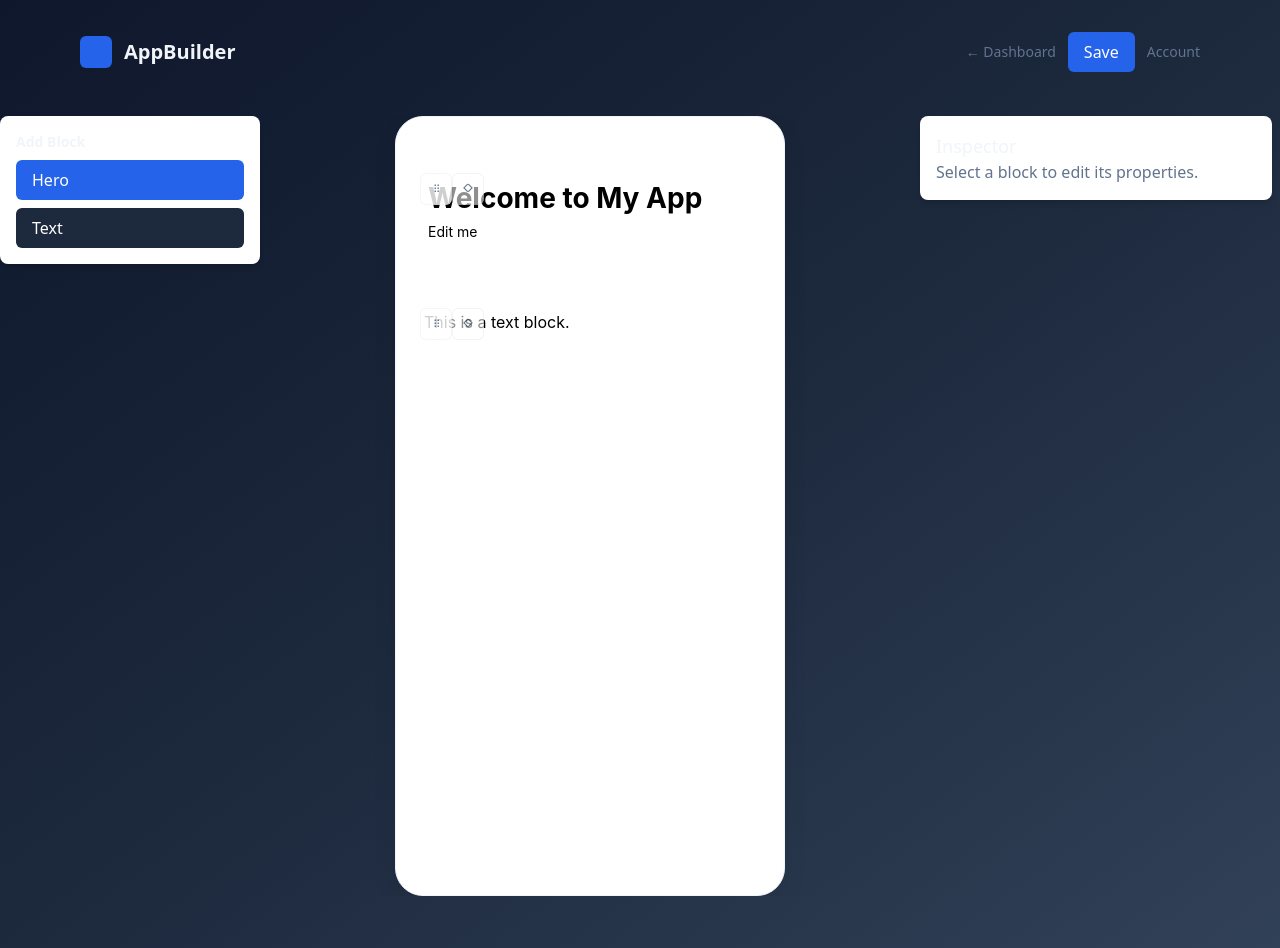
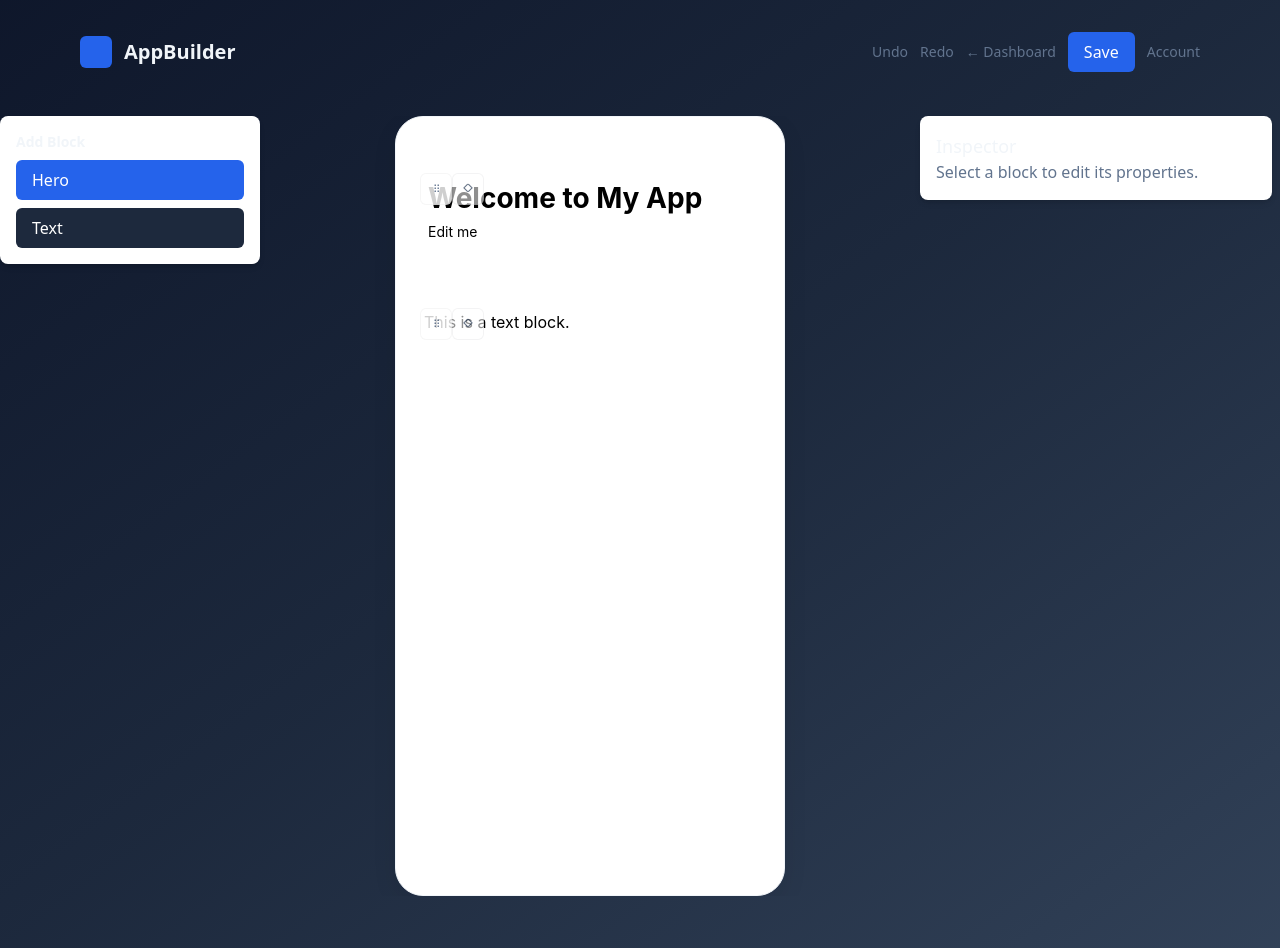
Before and after one commit to pwilly1/AppBuilder, a React (Vite) app in the folder app-builder/frontend/: page /editor in a window 1280 px wide. Built offline with nearby package versions, Linux system fonts and the light colour scheme.

Commit message:
added undo/redo feature

```diff
--- a/app-builder/frontend/src/App.tsx
+++ b/app-builder/frontend/src/App.tsx
@@ -1,9 +1,8 @@
-import { Preview } from './editor/Preview'
+// import { Preview } from './editor/Preview' (not used)
 import { useMemo, useState, useEffect } from 'react'
 import type { Project, Page, Block } from './shared/BlockTypes'
 
 import { PageRenderer } from './PageRenderer'
-import { PageList } from './PageList'
 import { AddBlock } from './AddBlock'
 
 import Inspector from './components/Inspector'
@@ -39,6 +38,8 @@ export default function App() {
   const [authed, setAuthed] = useState<boolean>(() => !!getToken())
 
   const [project, setProject] = useState<Project>(initialProject)
+  const [history, setHistory] = useState<Project[]>(() => [JSON.parse(JSON.stringify(initialProject))])
+  const [historyIndex, setHistoryIndex] = useState<number>(0)
   const [selectedPageId, setSelectedPageId] = useState<string>(() => project.pages?.[0]?.id ?? '')
   const [selectedBlock, setSelectedBlock] = useState<any | null>(null)
 
@@ -47,7 +48,7 @@ export default function App() {
   // page rename / add helpers intentionally removed (not used in current UI)
 
   const addBlock = (b: Block) => {
-    setProject((p) => ({
+    applyChange((p) => ({
       ...p,
       pages: p.pages.map((pg) => (pg.id === selectedPageId ? { ...pg, blocks: [...pg.blocks, b] } : pg)),
     }))
@@ -67,21 +68,25 @@ export default function App() {
       full.pages = [{ id, title: 'Home', path: '/home', blocks: [] }]
     }
 
+    // replace current project and reset undo history
     setProject(full)
     setSelectedPageId(full.pages[0].id)
+    const snapshot = JSON.parse(JSON.stringify(full))
+    setHistory([snapshot])
+    setHistoryIndex(0)
 
     if (navigate) navigate('/editor')
   }
 
   function editBlock(updated: Block) {
-    setProject((p) => ({
+    applyChange((p) => ({
       ...p,
       pages: p.pages.map((pg) => (pg.id === selectedPageId ? { ...pg, blocks: pg.blocks.map((b) => (b.id === updated.id ? updated : b)) } : pg)),
     }))
   }
 
   function deleteBlock(id: string) {
-    setProject((p) => ({
+    applyChange((p) => ({
       ...p,
       pages: p.pages.map((pg) => (pg.id === selectedPageId ? { ...pg, blocks: pg.blocks.filter((b) => b.id !== id) } : pg)),
     }))
@@ -118,6 +123,54 @@ export default function App() {
 
       alert('Save failed: ' + err.message)
     }
+  }
+
+  // --- Undo / Redo history helpers ---
+  function applyChange(mutator: (p: Project) => Project) {
+    setProject((current) => {
+      const updated = mutator(JSON.parse(JSON.stringify(current)))
+      // trim future history
+      setHistory((h) => {
+        const base = h.slice(0, historyIndex + 1)
+        const next = base.concat([JSON.parse(JSON.stringify(updated))])
+        // cap history length
+        const MAX = 100
+        if (next.length > MAX) {
+          next.splice(0, next.length - MAX)
+        }
+        setHistoryIndex(next.length - 1)
+        return next
+      })
+      return updated
+    })
+  }
+
+  function canUndo() {
+    return historyIndex > 0
+  }
+
+  function canRedo() {
+    return historyIndex < history.length - 1
+  }
+
+  function undo() {
+    setHistoryIndex((i) => {
+      if (i <= 0) return i
+      const ni = i - 1
+      const snap = history[ni]
+      setProject(JSON.parse(JSON.stringify(snap)))
+      return ni
+    })
+  }
+
+  function redo() {
+    setHistoryIndex((i) => {
+      if (i >= history.length - 1) return i
+      const ni = i + 1
+      const snap = history[ni]
+      setProject(JSON.parse(JSON.stringify(snap)))
+      return ni
+    })
   }
 
   // validate token on mount: if token exists but is invalid/expired, force login
@@ -178,6 +231,14 @@ export default function App() {
           editBlock={editBlock}
           deleteBlock={deleteBlock}
           saveProject={saveProject}
+          undo={undo}
+          redo={redo}
+          canUndo={canUndo()}
+          canRedo={canRedo()}
+          onReorder={(newBlocks: any[]) => applyChange((p) => ({
+            ...p,
+            pages: p.pages.map((pg) => (pg.id === selectedPageId ? { ...pg, blocks: newBlocks } : pg)),
+          }))}
         />
       </div>
     </BrowserRouter>
@@ -191,10 +252,6 @@ function AppContent(props: any) {
     authed,
     setAuthed,
     logout,
-    project,
-    setProject,
-    selectedPageId,
-    setSelectedPageId,
     selectedBlock,
     setSelectedBlock,
     page,
@@ -203,7 +260,33 @@ function AppContent(props: any) {
     editBlock,
     deleteBlock,
     saveProject,
+    onReorder,
+    undo,
+    redo,
+    canUndo,
+    canRedo,
   } = props
+
+  // keyboard shortcuts for undo/redo
+  useEffect(() => {
+    function onKey(e: KeyboardEvent) {
+      const mod = e.ctrlKey || e.metaKey
+      if (!mod) return
+      if (e.key === 'z' || e.key === 'Z') {
+        if (e.shiftKey) {
+          redo()
+        } else {
+          undo()
+        }
+        e.preventDefault()
+      } else if (e.key === 'y' || e.key === 'Y') {
+        redo()
+        e.preventDefault()
+      }
+    }
+    window.addEventListener('keydown', onKey)
+    return () => window.removeEventListener('keydown', onKey)
+  }, [undo, redo])
 
   return (
     <>
@@ -222,6 +305,12 @@ function AppContent(props: any) {
           {/* editor-specific controls */}
           {window.location.pathname === '/editor' ? (
             <>
+              <button className="text-sm muted" onClick={undo} disabled={!canUndo}>
+                Undo
+              </button>
+              <button className="text-sm muted" onClick={redo} disabled={!canRedo}>
+                Redo
+              </button>
               <button className="text-sm muted" onClick={() => navigate('/dashboard')}>
                 ← Dashboard
               </button>
@@ -294,12 +383,7 @@ function AppContent(props: any) {
                       page={page}
                       onSelectBlock={(b: any) => setSelectedBlock(b)}
                       onUpdateBlock={editBlock}
-                      onReorder={(newBlocks: any[]) =>
-                        setProject((p: Project) => ({
-                          ...p,
-                          pages: p.pages.map((pg) => (pg.id === selectedPageId ? { ...pg, blocks: newBlocks } : pg)),
-                        }))
-                      }
+                      onReorder={(newBlocks: any[]) => onReorder(newBlocks)}
                     />
                   ) : (
                     <div className="card">
```
